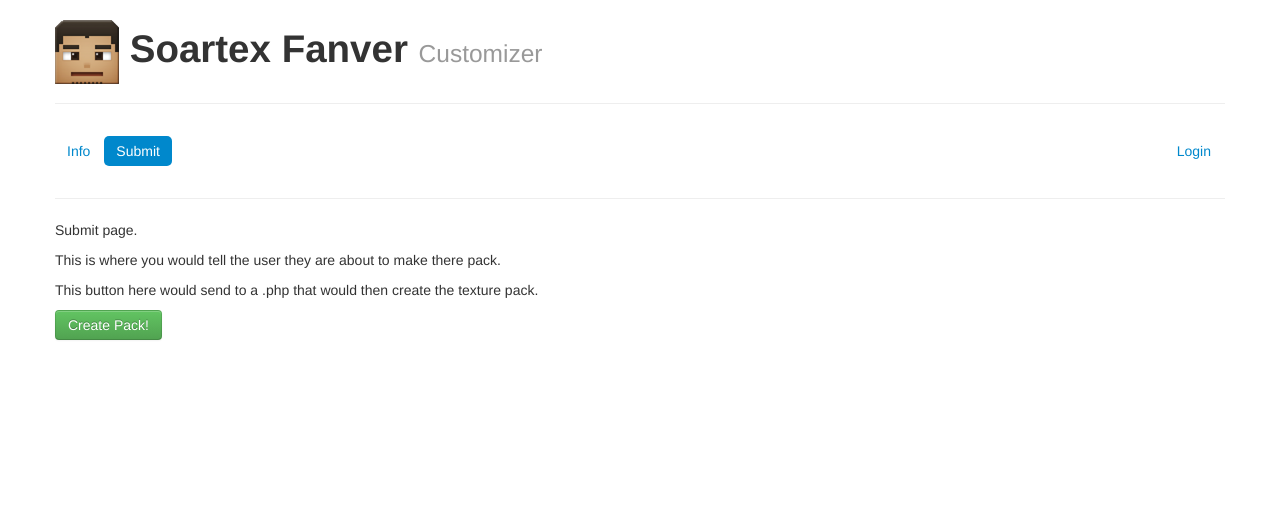
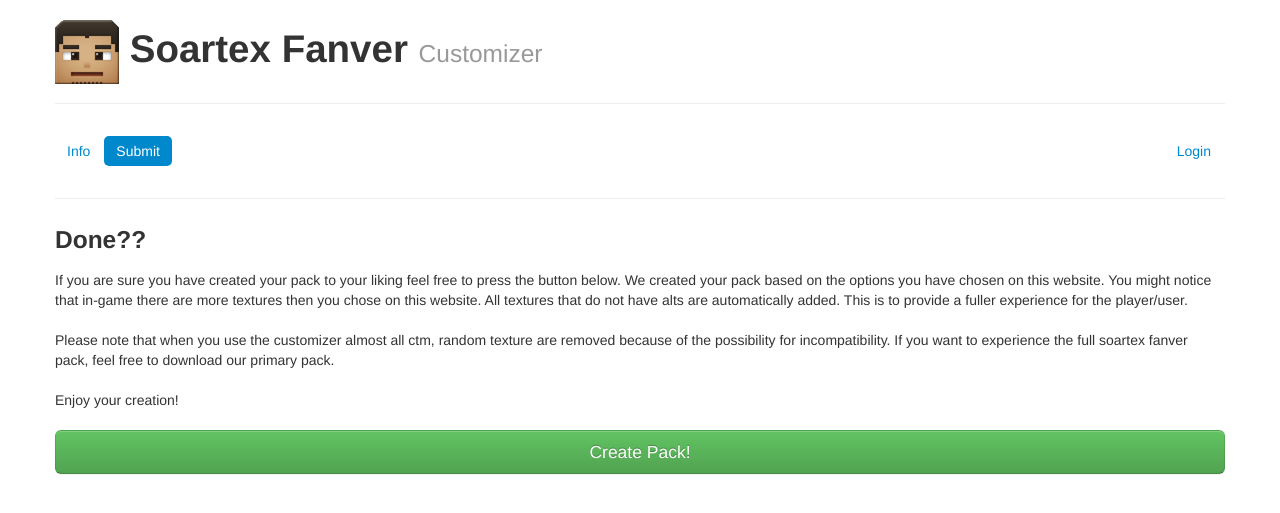
Before and after one commit to Soartex/Soartex-Customizer-v0, a PHP site: page / in a window 1280 px wide, after a click on "Submit". Shown: the top 513 px of the page. Run offline with PHP 8.4, Linux system fonts and the light colour scheme.

Commit message:
Submit tab text and bigger button

```diff
--- a/index.php
+++ b/index.php
@@ -153,16 +153,17 @@ session_start();
 					</div>
 					<!-- Submit Page -->
 					<div class="tab-pane" id="submitTab">
-						<p>
-							Submit page.
-						</p>
-						<p>
-							This is where you would tell the user they are about to make there pack.
-						</p>
-						<p>
-							This button here would send to a .php that would then create the texture pack.
-						</p>
-						<button class="btn btn-success" type="submit" name="submit">
+                        <h3><b>Done??</b></h3>
+                        If you are sure you have created your pack to your liking feel free to press the button below. We created your pack based on the options you have chosen on this website. You might notice that in-game there are more textures then you chose on this website. All textures that do not have alts are automatically added. This is to provide a fuller experience for the player/user.
+                        <br>
+                        <br>
+                        Please note that when you use the customizer almost all ctm, random texture are removed because of the possibility for incompatibility. If you want to experience the full soartex fanver pack, feel free to download our primary pack.
+                        <br>
+                        <br>
+                        Enjoy your creation!
+                        <br>
+                        <br>
+						<button class="btn btn-success btn-large btn-block" type="submit" name="submit">
 							Create Pack!
 						</button>
 					</div>
```
